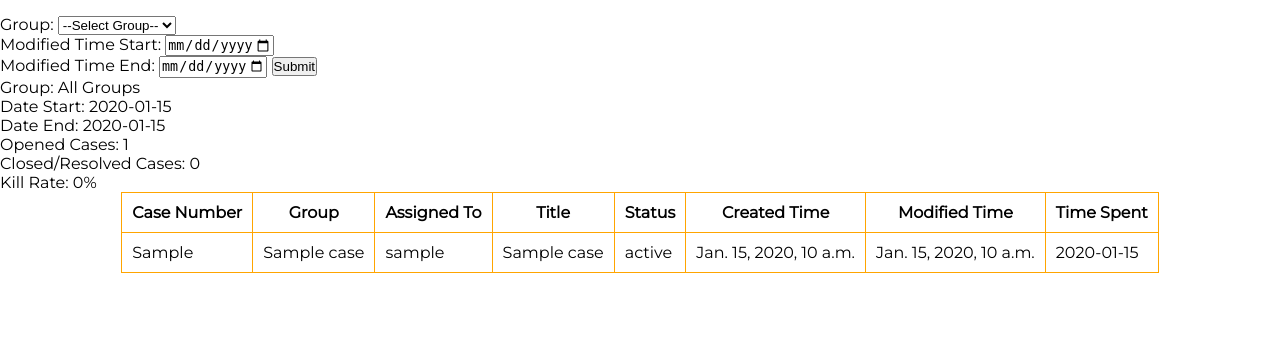
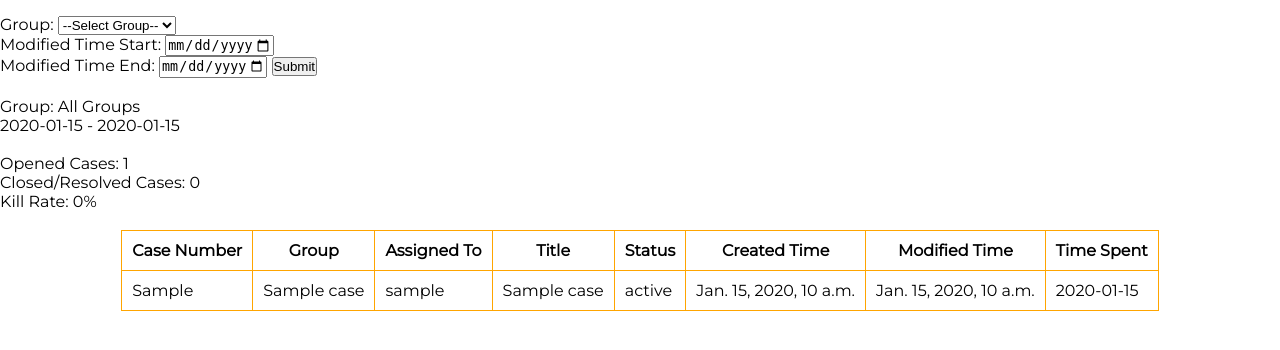
Before and after one commit to roovyshapiro/VTiger_KPI_Dashboard, a Django app: page /cases/ in a window 1280 px wide. Shown: the part 75-425 px from the top of the page. Run offline with Django 3.2, Linux system fonts and the light colour scheme; tables that the repository leaves empty hold one stand-in row (values such as "Sample post"); parts of the project's set-up code (start-up, migrations or seed data) failed here and were passed over.

Commit message:
Cleaned up date formatting

```diff
--- a/sales_dashboard/dashboard/templates/dashboard/case_dashboard.html
+++ b/sales_dashboard/dashboard/templates/dashboard/case_dashboard.html
@@ -18,14 +18,15 @@
     <input type="date" name="date_end" id="date_end" min="2020-01-01" max="2030-01-01">
     <button type="submit">Submit</button>
 </form>
+
+<br>
 <p>Group: {{ date_group_dict.group }} </p>
-<p>Date Start: {{ date_group_dict.date_start }} </p>
-<p>Date End: {{ date_group_dict.date_end }} </p>
-
+<p>{{ date_group_dict.date_start }} - {{ date_group_dict.date_end }}</p>
+<br>
 <p>Opened Cases: {{ case_stat_dict.opened }} </p>
 <p>Closed/Resolved Cases: {{ case_stat_dict.closed }} </p>
 <p>Kill Rate: {{ case_stat_dict.kill_rate }}% </p>
-
+<br>
 
 <table>
     <tbody>
```
